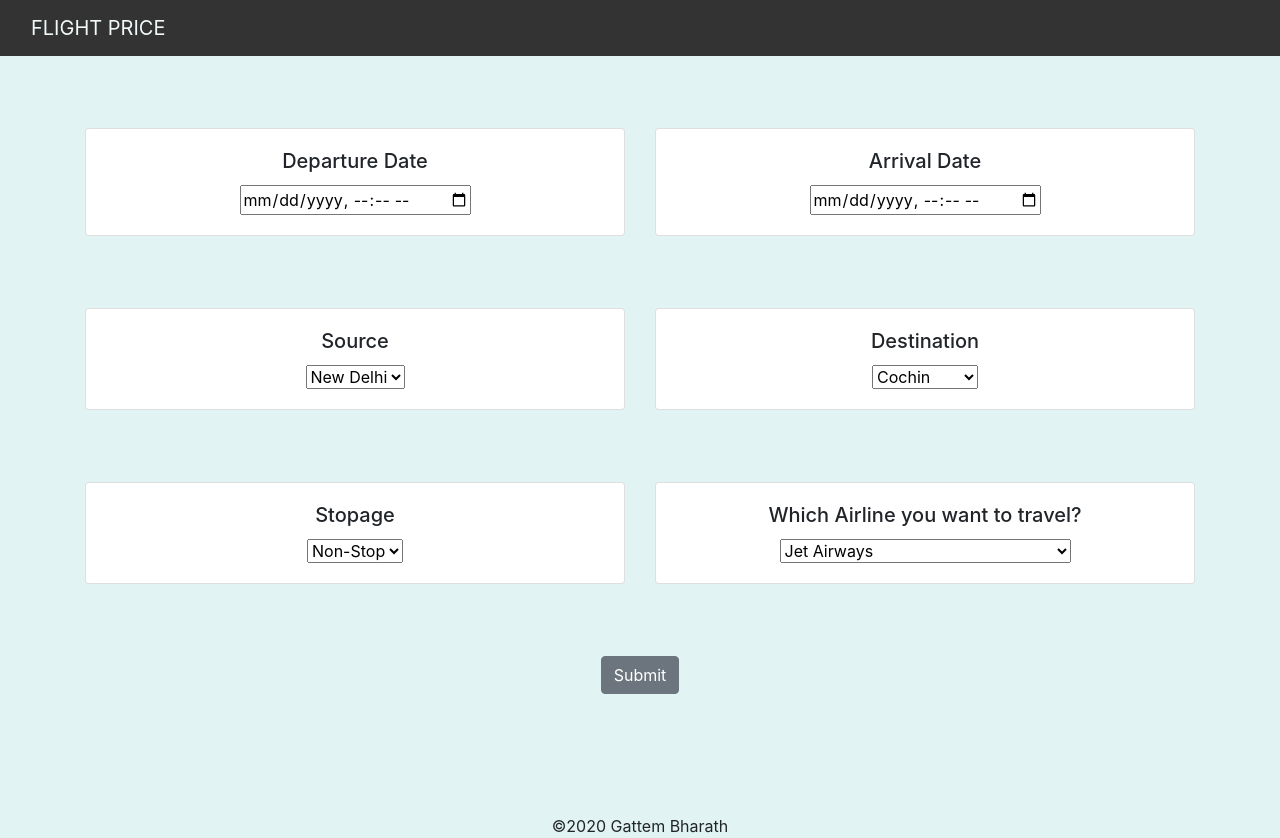
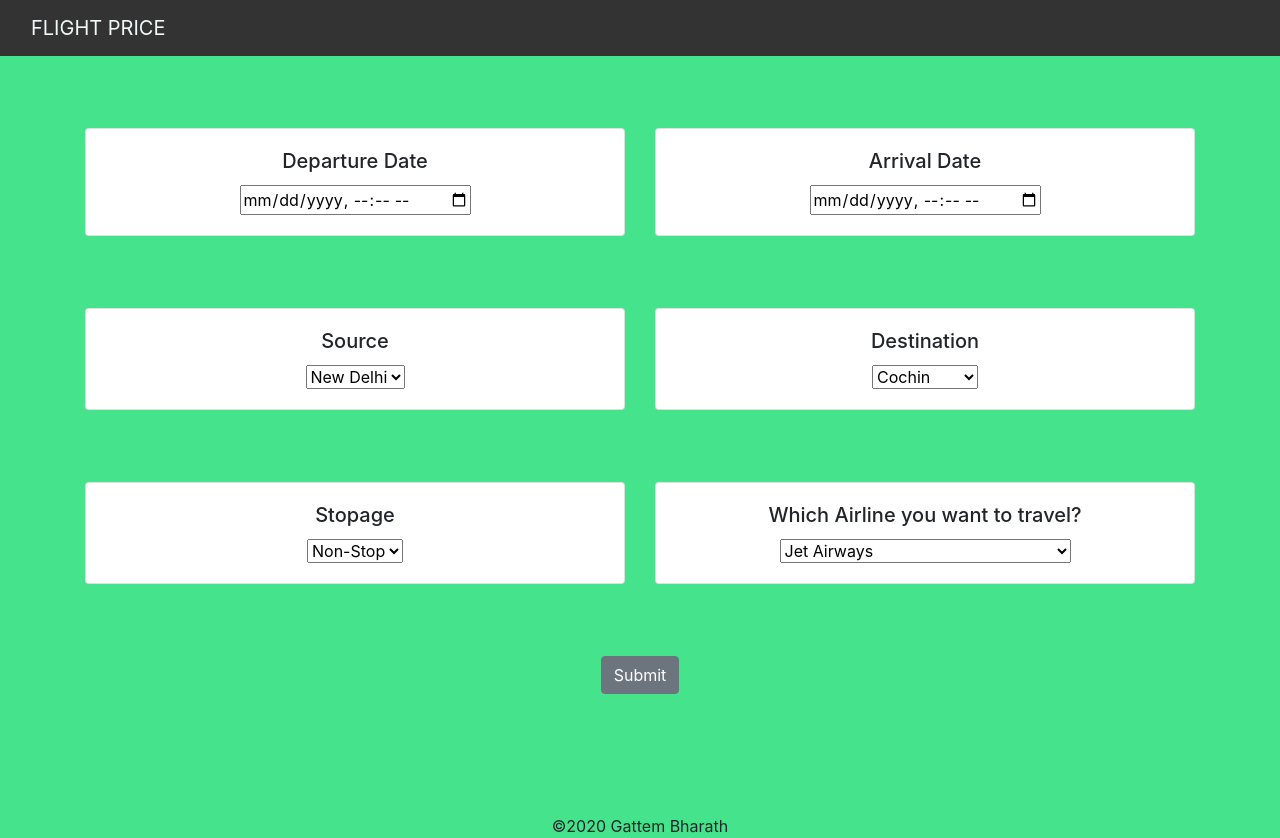
Before and after one commit to GattemBharath/Flight_Fare_Prediction, a Flask app: page / in a window 1280 px wide. Run offline with Flask 2, Linux system fonts and the light colour scheme; parts of the project's set-up code (start-up, migrations or seed data) failed here and were passed over; some libraries are stand-ins or nearby versions.

Commit message:
first commit

```diff
--- a/static/styles.css
+++ b/static/styles.css
@@ -1,5 +1,5 @@
 body {
-    background-color: #e1f4f3;
+    background-color: #44e38c;
     text-align: center;
 }
 
```
Also changed, not shown: 2 other files.
